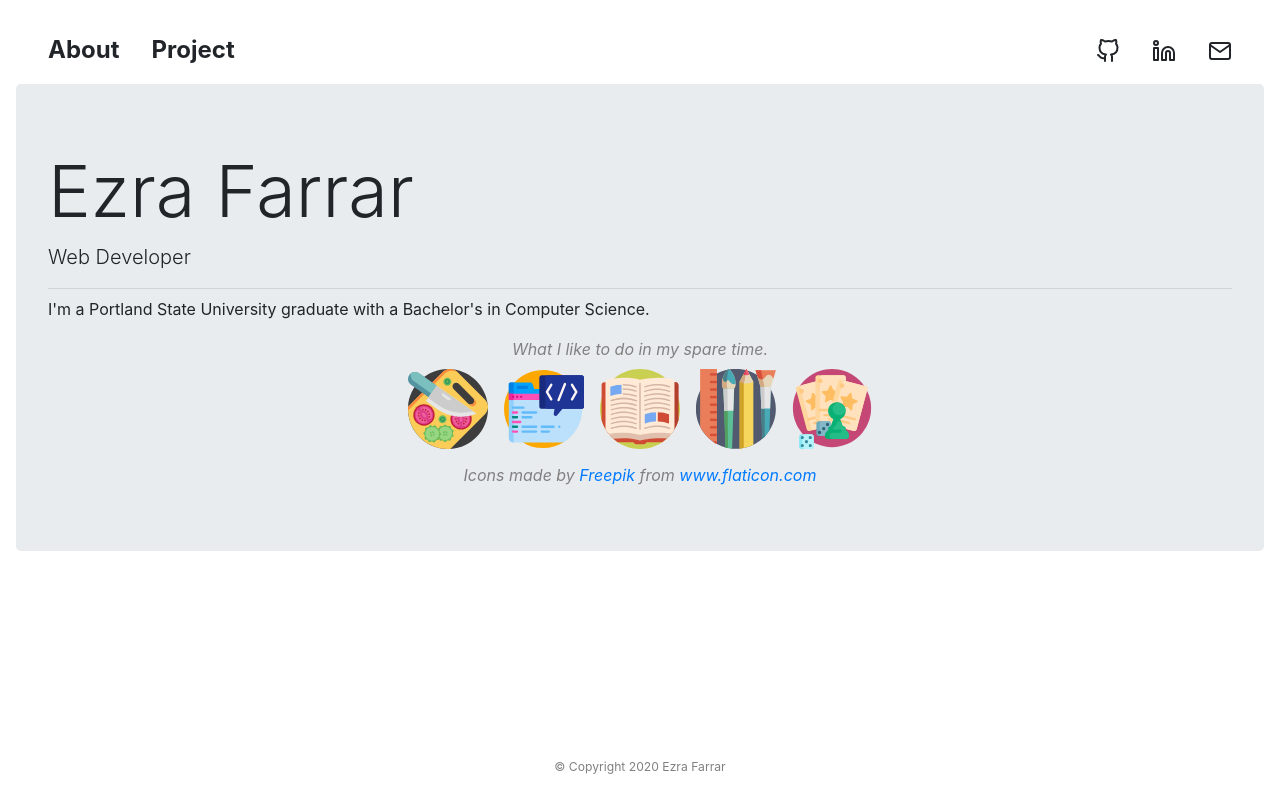
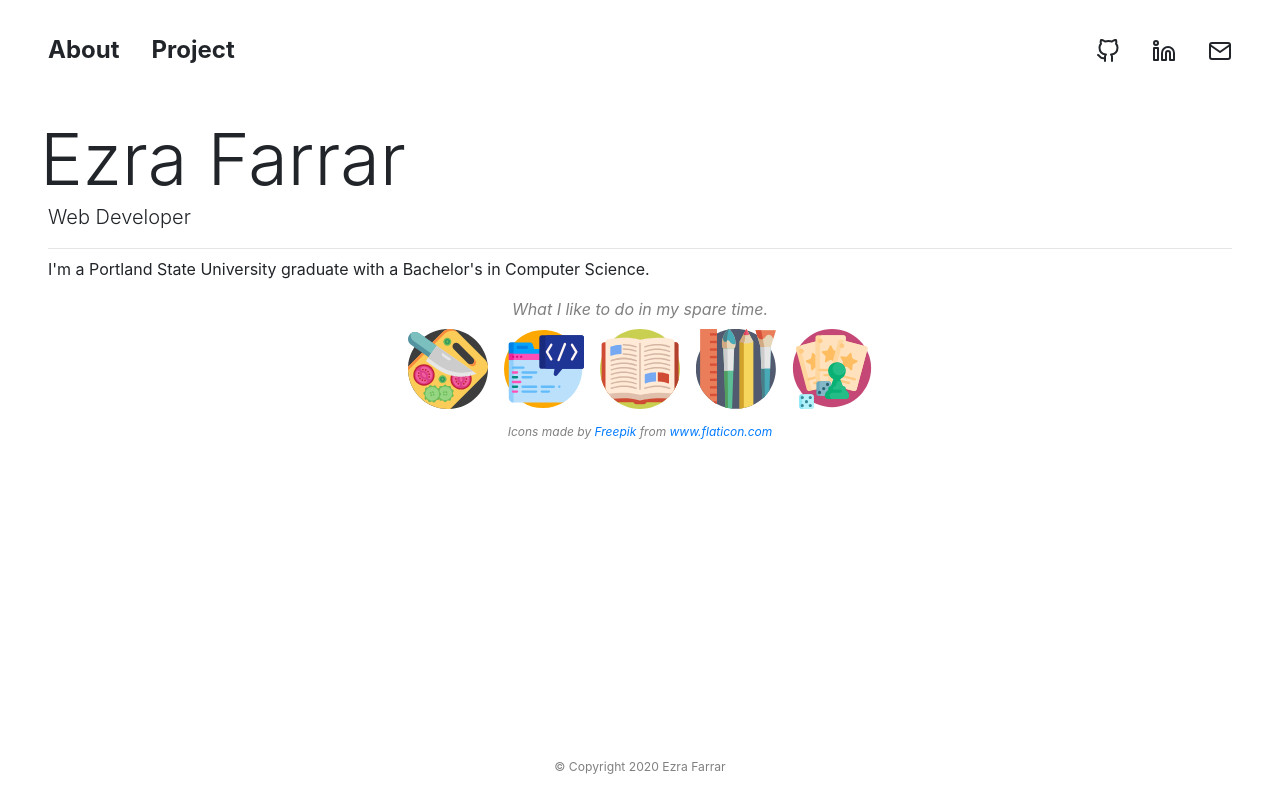
Before and after one commit to FarrarE/portfolio-spa, a React (Create React App) app: page /about in a window 1280 px wide. Built offline with nearby package versions, Linux system fonts and the light colour scheme.

Commit message:
Basic layout in place.

```diff
--- a/src/containers/About/index.js
+++ b/src/containers/About/index.js
@@ -1,5 +1,5 @@
 import React from 'react';
-import { Fade, Jumbotron } from 'reactstrap';
+import { Fade} from 'reactstrap';
 import "./styles.css";
 import cooking from "./icons/cutting-board.svg";
 import code from "./icons/code.svg";
@@ -10,8 +10,7 @@ import games from "./icons/board-games.svg";
 function About() {
   return (
     <Fade className="About">
-        <Jumbotron>
-        <h1 className="display-3">Ezra Farrar</h1>
+        <h2 className="display-3">Ezra Farrar</h2>
         <p className="lead">Web Developer</p>
         <hr className="my-2" />
         <p>I'm a Portland State University graduate with a Bachelor's in Computer Science.</p>
@@ -26,9 +25,8 @@ function About() {
           <object className="hobby" type="image/svg+xml" data={art} />
           <object className="hobby" type="image/svg+xml" data={games} />
           </div>
-          <div>Icons made by <a href="https://www.flaticon.com/authors/freepik" title="Freepik">Freepik</a> from <a href="https://www.flaticon.com/"     title="Flaticon">www.flaticon.com</a></div>
+          <div className="signature">Icons made by <a href="https://www.flaticon.com/authors/freepik" title="Freepik">Freepik</a> from <a href="https://www.flaticon.com/"     title="Flaticon">www.flaticon.com</a></div>
         </div>
-      </Jumbotron>
     </Fade>
   );
 }
--- a/src/containers/About/styles.css
+++ b/src/containers/About/styles.css
@@ -1,3 +1,11 @@
+.About {
+  margin: 2rem;
+}
+
+.About h2 {
+  margin: 0rem -.5rem;
+}
+
 .hobbies {
   font-style: italic;
   color: grey;
@@ -19,4 +27,8 @@
   height: 5rem;
   margin: .5rem;
 }
+
+.hobbies .signature {
+  font-size: .75rem;
+}
 /*# sourceMappingURL=styles.css.map */
--- a/src/containers/About/styles.scss
+++ b/src/containers/About/styles.scss
@@ -1,3 +1,10 @@
+.About{
+    margin:2rem;
+    h2{
+        margin:0rem -.5rem;
+    }
+}
+
 .hobbies{
     font-style: italic;
     color:grey;
@@ -11,4 +18,7 @@
         height:5rem;
         margin:.5rem;
     }
+    .signature{
+        font-size: .75rem;
+    }
 }
```
Also changed, not shown: 1 other file (tests, documents, lock files or other folders).
